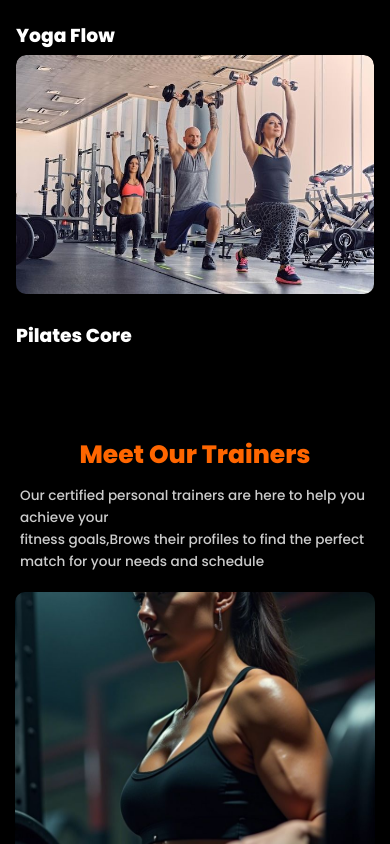
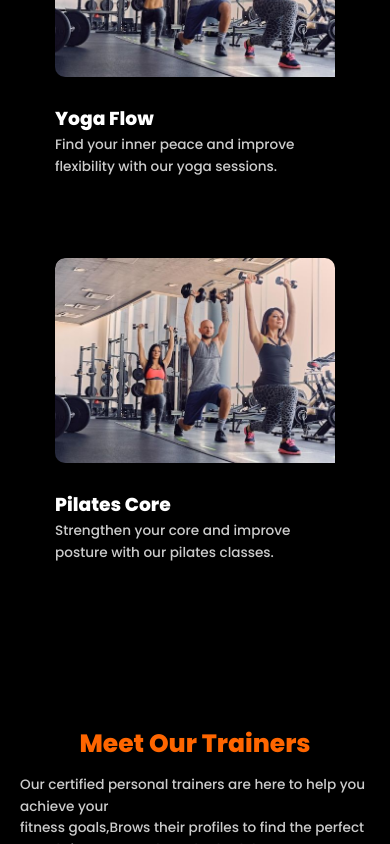
Before and after one commit to akakathankgod1/PULSEFIT, a plain HTML site: page index.html in a window 390 px wide. Shown: the part 3363-4207 px from the top of the page. Drawn offline with Linux system fonts and the light colour scheme.

Commit message:
newchange3

```diff
--- a/index.html
+++ b/index.html
@@ -29,11 +29,11 @@
       <div class="drop-items">
         <ul>
           <li><a href="#"><span class="span4">Home</span></a></li>
-          <li><a href="#">About Us</a></li>
-          <li><a href="#">Classes</a></li>
-          <li><a href="#">Membership</a></li>
-          <li><a href="#">Trainers</a></li>
-          <li><a href="#">Contact</a></li>
+          <li><a href="#para133">About Us</a></li>
+          <li><a href="#para13">Classes</a></li>
+          <li><a href="#para10">Membership</a></li>
+          <li><a href="#para135">Trainers</a></li>
+          <li><a href="#para2">Contact</a></li>
         </ul>
         <a href="#" class="nav-btn">Join Now</a>
       </div>
@@ -61,9 +61,9 @@
   </section>
 
 
-  <section class="about" class="autoShow">
+  <section class="about" class="autoShow" id="para133">
     <div class="about-text">
-      <h2>About Us</h2>
+      <h2>About Us </h2>
       <p>Welcome to <span class="span">PulseFit</span>, where fitness meets excellence. Our state-of-the-art facility is
         designed to support all levels of athletes, from beginners to seasoned pros.</p> <br>
       <p>At <span class="span"> PulseFit</span>,we believe in empowering our members to achieve their fitness goals
@@ -100,7 +100,7 @@
   </section>
 
 
-  <section>
+  <section id="para13">
     <h2>Our Classes</h2>
     <div class="classes">
       <div class="class-box">
@@ -122,7 +122,7 @@
   </section>
 
 
-  <section class="train">
+  <section class="train"id="para135">
     <h2>Meet Our Trainers</h2>
     <p class="par">Our certified personal trainers are here to help you achieve your <br> fitness goals,Brows their
       profiles to find the perfect match for your needs and schedule</p>
@@ -204,7 +204,7 @@
     </div>
   </section>
 
-  <section class="mem">
+  <section class="mem"  id="para10">
     <h2>Membership Plans</h2>
     <div class="plans">
       <div class="plan1">
@@ -234,7 +234,7 @@
   </section>
 
   <!-- PAYMENT -->
-  <section class="payment">
+  <section class="payment"  id="para133">
     <h2>Payment Options</h2>
     <form>
       <select>
@@ -282,7 +282,7 @@
   </section>
 
   <!-- CONTACT -->
-  <section class="contact">
+  <section class="contact" id="para2">
     <h2>Contact Us</h2> <br>
     <form>
       <input type="text" placeholder="Your Name">
@@ -295,7 +295,7 @@
 
   <!-- FOOTER -->
   <footer>
-    <div class="footer-about">
+    <div class="footer-about"  id="para133">
       <h3>About us</h3>
       <ul>
         <li><a href="#"> <i class="fa-solid fa-location-dot"></i> 24 Atan Lagos Nigeria</a></li>
--- a/link.css
+++ b/link.css
@@ -9,6 +9,9 @@
   background: #000;
   color: #fff;
   line-height: 1.6;
+}
+html {
+  scroll-behavior: smooth;
 }
 
 h2 {
@@ -903,11 +906,62 @@
     color: #ccc;
   }
 
-  .classes {
+.classes {
+    display: grid;
+    justify-content: center;
+    align-items: stretch;
+    gap: 100px;
+    padding: 0px 40px;
+    padding-top: 70px;
+    padding-bottom: 60px;
+    flex-wrap: wrap;
+    background: #000
+  }
+
+  .class-box {
+    color: #fff;
+    padding-bottom: 20px;
+    text-align: left;
+    position: relative;
+    flex: 1 1 300px;
+    margin-top: -40px;
+
+    border-radius: 10px;
+    overflow: hidden;
+    transition: transform 0.4s ease, box-shadow 0.4s ease;
+  }
+
+  .class-box img {
+    width: 110%;
+    height: auto;
+    transition: transform 0.4s ease;
+    border-radius: 10px;
+    margin-bottom: 20px;
+  }
+
+  .class-box p {
+    margin: 0;
+    font-size: 0.85rem;
+    color: #ccc;
+  }
+
+  .class-box:hover {
+    transform: translate(-8px);
+
+  }
+
+  .class-box:hover img {
+    transform: scale(1.05);
+  }
+
+
+
+
+  /* .classes {
     flex-direction: column;
     padding: 40px 1px;
     padding-bottom: 0px;
-  }
+  } */
 
   /* ===== TRAINERS ===== */
   .train {
@@ -1465,6 +1519,7 @@
 
   /* ===== SCHEDULE ===== */
   .schedule table {
+
     width: 90%;
     border-collapse: collapse;
     text-align: center;
```
